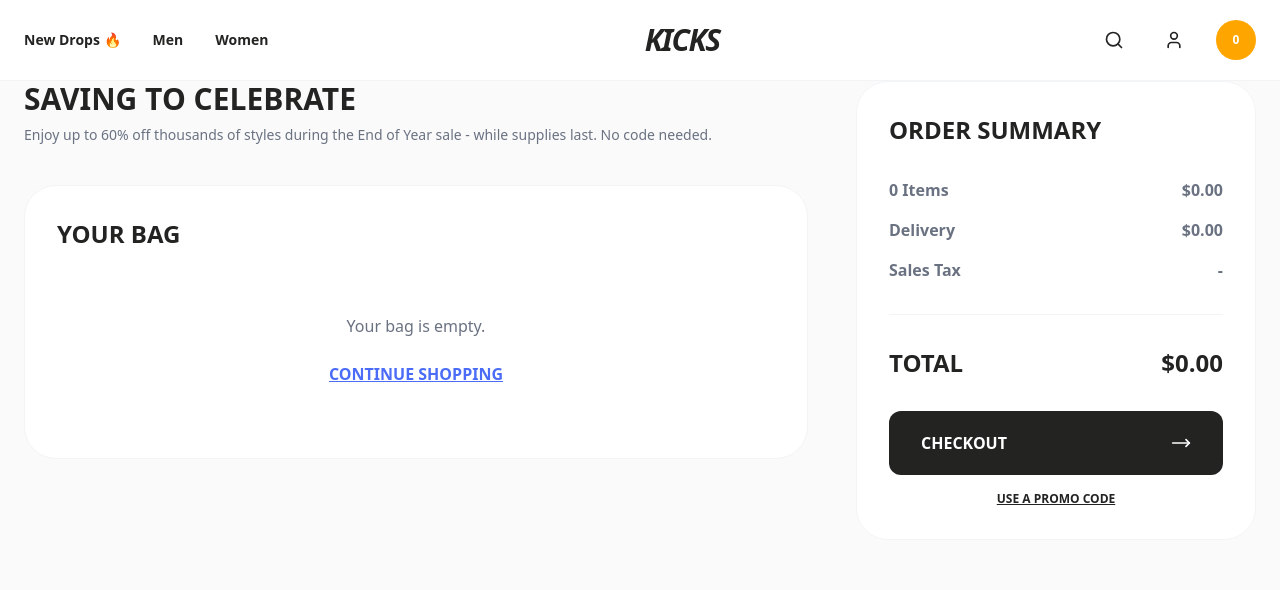
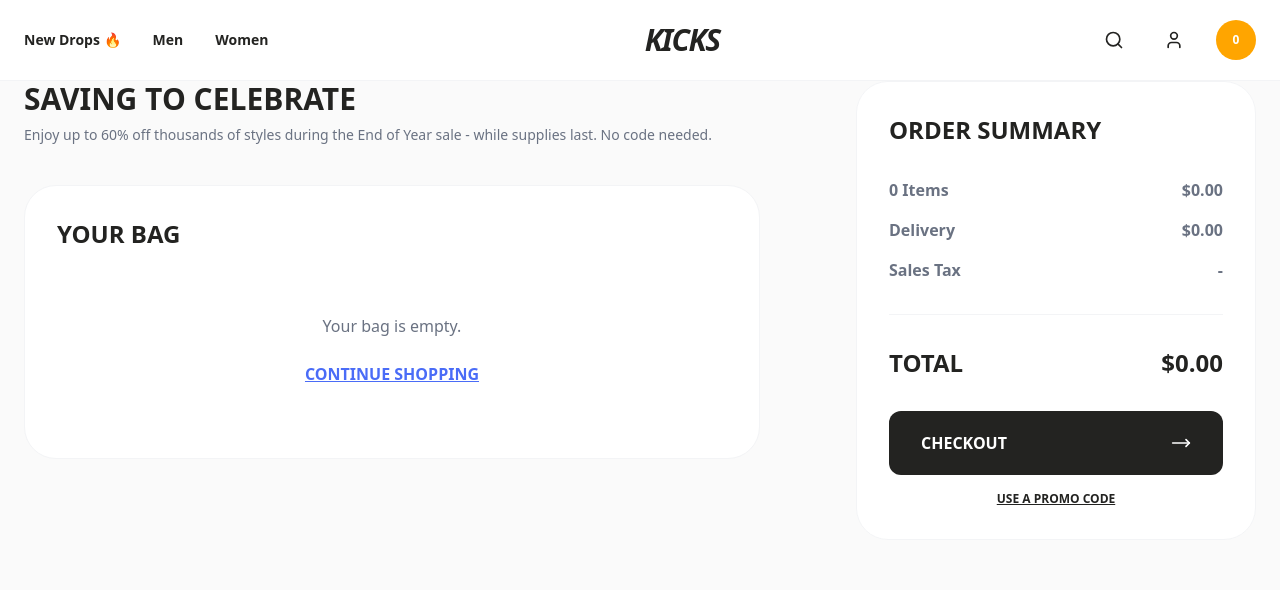
Before and after one commit to abu-abdullah22/zavi-soft-task, a Next.js app: page /cart in a window 1280 px wide. Shown: the top 590 px of the page. Built offline with nearby package versions, Linux system fonts and the light colour scheme.

Commit message:
style: increase padding and gap for product detail and cart pages

```diff
--- a/src/app/cart/page.tsx
+++ b/src/app/cart/page.tsx
@@ -16,8 +16,8 @@ const CartPage = () => {
   const total = subtotal + delivery;
 
   return (
-    <div className="container-custom py-10 lg:py-20">
-      <div className="flex flex-col lg:flex-row gap-12">
+    <div className="container-custom py-16 lg:py-32">
+      <div className="flex flex-col lg:flex-row gap-16 lg:gap-24">
 
         {/* Left: Cart Items */}
         <div className="flex-grow">
--- a/src/app/product/[id]/page.tsx
+++ b/src/app/product/[id]/page.tsx
@@ -40,8 +40,8 @@ const ProductDetailPage = () => {
   };
 
   return (
-    <div className="container-custom py-10">
-      <div className="flex flex-col lg:flex-row gap-12 mb-20">
+    <div className="container-custom py-16 lg:py-24">
+      <div className="flex flex-col lg:flex-row gap-16 lg:gap-24 mb-32">
 
         {/* Left: Image Gallery */}
         <div className="flex-grow">
```
